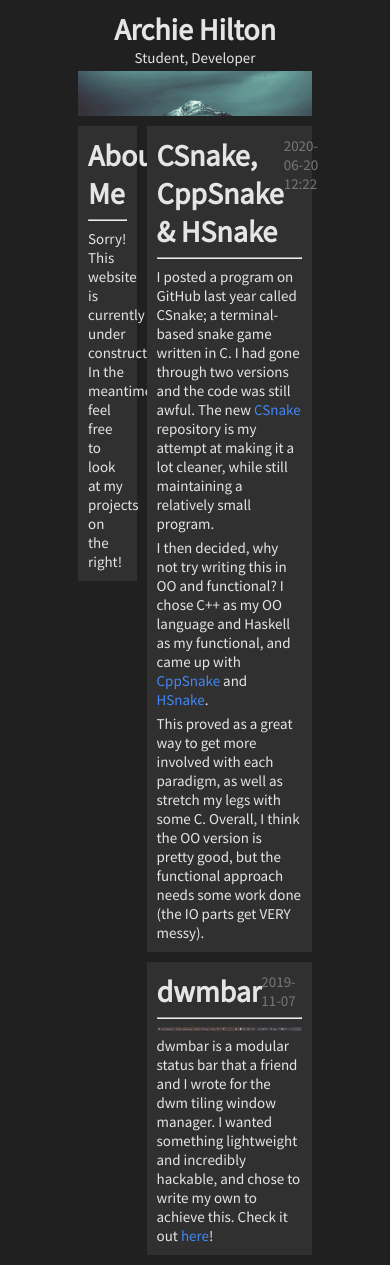
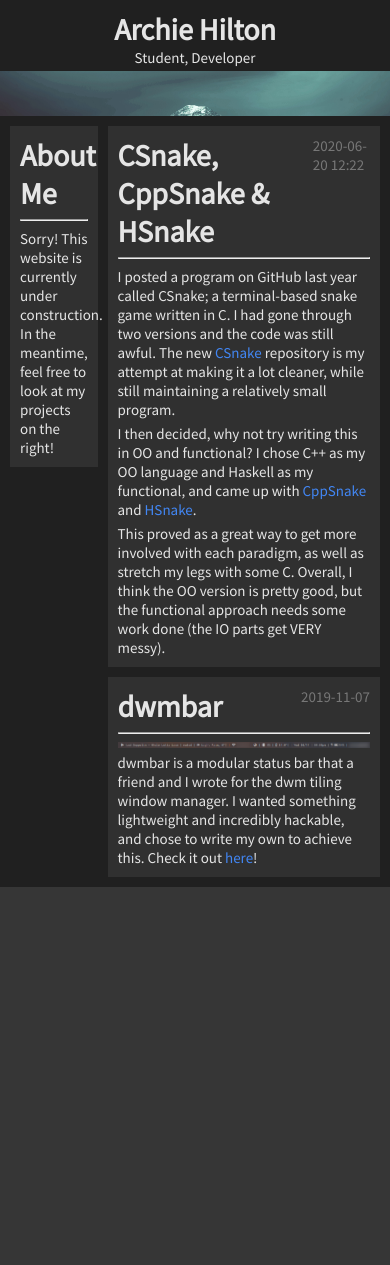
Before and after one commit to thytom/archiehilton.xyz, a PHP site: page / in a window 390 px wide. After the commit the page ends 887 px from the top, so only its background shows below. Run offline with PHP 8.4, Linux system fonts and the light colour scheme.

Commit message:
Add better mobile support, sidebar now sticky

```diff
--- a/index.php
+++ b/index.php
@@ -37,6 +37,8 @@ function printArticles()
 	<title>Archie Hilton</title>
 
 	<link rel="stylesheet" href="style/index.css">
+	<link rel="stylesheet" type="text/css" media="only screen and (max-device-width: 1000px)" href="mobile.css" />
+
 	<link href="https://fonts.googleapis.com/css2?family=Source+Sans+Pro&display=swap" rel="stylesheet">
 </head>
 <body>
--- /dev/null
+++ b/mobile.css
@@ -0,0 +1,11 @@
+body {
+	width: 100%;
+}
+
+.post {
+	margin-right: 10px;
+}
+
+#sidebar > .post {
+	margin-left: 10px;
+}
--- a/style/index.css
+++ b/style/index.css
@@ -1,12 +1,13 @@
 html {
 	font-family: 'Source Sans Pro', sans-serif;
 	font-size: 15px;
+	background:		#202020;
+	color:			#e5e5e5;
 }
 
 body {
-	background:		#202020;
-	color:			#e5e5e5;
-	margin:			0 !important;
+	width: 60%;
+	margin:			0 auto 0 auto !important;
 	padding:		0 !important;
 	height: 100%;
 }
@@ -93,9 +94,9 @@ header {
 	background-image: url("../img/banner.jpg");
 
 	height:			3rem;
-	width: 60%;
-	margin-left: auto;
-	margin-right: auto;
+	width: 100%;
+	/* margin-left: auto; */
+	/* margin-right: auto; */
 
 	background-attachment:	fixed;
 	background-position:	center;
@@ -103,11 +104,6 @@ header {
 	background-size:		cover;
 
 	margin-bottom: 10px;
-}
-
-main {
-	padding-left:	20%;
-	padding-right:	20%;
 }
 
 .postheading {
@@ -175,6 +171,8 @@ img.img_span {
 }
 
 #sidebar > .post {
+	position: sticky;
+	top: 10px;
 	margin: 0;
 	margin-bottom: 10px;
 }
```
